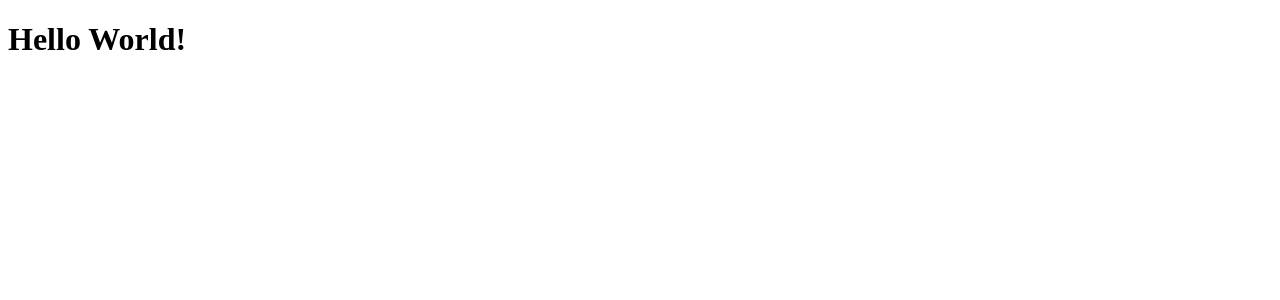
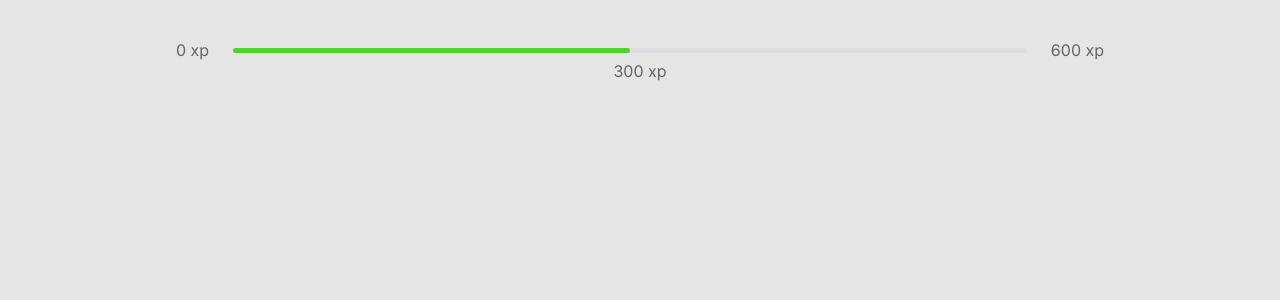
Before and after one commit to leosantosx/moveit, a React (Create React App) app: page / in a window 1280 px wide. Shown: the top 300 px of the page. Built offline with nearby package versions, Linux system fonts and the light colour scheme.

Commit message:
criando componente experienceBar

```diff
--- a/package.json
+++ b/package.json
@@ -17,7 +17,7 @@
     "web-vitals": "^1.0.1"
   },
   "scripts": {
-    "start": "react-scripts start",
+    "dev": "react-scripts start",
     "build": "react-scripts build",
     "test": "react-scripts test",
     "eject": "react-scripts eject"
--- a/public/index.html
+++ b/public/index.html
@@ -4,6 +4,8 @@
     <meta charset="utf-8" />
     <meta name="viewport" content="width=device-width, initial-scale=1" />
     <meta name="theme-color" content="#22ff99" />
+    <link rel="preconnect" href="https://fonts.gstatic.com">
+    <link href="https://fonts.googleapis.com/css2?family=Inter:wght@400;500;600&family=Rajdhani:wght@600&display=swap" rel="stylesheet">
     <title>Move.it</title>
   </head>
   <body>
--- a/src/App.tsx
+++ b/src/App.tsx
@@ -1,11 +1,15 @@
-import React from 'react';
+import React from 'react'
+import ExpererienceBar from './components/ExperienceBar/ExperienceBar';
+
+import './styles/global.css'
+import './styles/base.css'
 
 function App() {
   return (
-    <div className="App">
-      <h1>Hello World!</h1>
+    <div className="container">
+      <ExpererienceBar />
     </div>
   );
 }
 
-export default App;
+export default App
--- /dev/null
+++ b/src/components/ExperienceBar/ExperienceBar.tsx
@@ -0,0 +1,19 @@
+import React from 'react'
+import './style.css'
+
+const ExpererienceBar: React.FC = () => {
+    return (
+        <header className="experience-bar">
+            <span>0 xp</span>
+            <div>
+                <div style={{ width: '50%'}} />
+                <span className="current-experience"
+                    style={{ left: '50%' }}>300 xp</span>
+            </div>
+
+            <span>600 xp</span>
+        </header>
+    )
+}
+
+export default ExpererienceBar
--- /dev/null
+++ b/src/components/ExperienceBar/style.css
@@ -0,0 +1,24 @@
+.experience-bar {
+    display: flex;
+    align-items: center;
+    justify-content: center;
+}
+
+.experience-bar div{
+    flex: 1;
+    height: 5px;
+    margin: 0 1.5rem;
+    border-radius: 4px;
+    background-color: var(--gray-line);
+}
+
+.experience-bar > div > div{
+    margin: 0;
+    background-color: var(--green);
+}
+
+.experience-bar .current-experience{
+    position: absolute;
+    padding: 8px;
+    transform: translateX(-50%);
+}
--- /dev/null
+++ b/src/react-app-env.d.ts
@@ -0,0 +1 @@
+/// <reference types="react-scripts" />
--- /dev/null
+++ b/src/styles/base.css
@@ -0,0 +1,55 @@
+/* font-family: 'Rajdhani', sans-serif; */
+
+:root {
+    --white: #ffffff;
+    --background: #e5e5e5;
+    --gray-line: #dcdde0;
+    --text: #666666;
+    --text-highlight: #b3b9ff;
+    --title: #2e384d;
+    --red: #e83f5b;
+    --green: #4cd62b;
+    --blue: #5965e0;
+    --blue-dark: #4953b8;
+    --blue-twitter: #2aa9e0;
+}
+
+@media(max-width: 1080px){
+    html{
+        font-size: 93.75%;
+    }
+}
+
+@media(max-width: 720px){
+    html{
+        font-size: 87.5%;
+    }
+}
+
+body{
+    font-family: 'Inter', sans-serif;
+    background-color: var(--background);
+    color: var(--text);
+}
+
+body, button, input, textarea{
+    font: 400 1rem 'Inter', sans-serif;
+}
+
+button{
+    cursor: pointer;
+}
+
+a {
+    text-decoration: none;
+    color: inherit;
+}
+
+.container{
+    height: 100vh;
+    max-width: 992px;
+    margin: 0 auto;
+    padding: 2.5rem 2rem;
+    display: flex;
+    flex-direction: column;
+}
--- /dev/null
+++ b/src/styles/global.css
@@ -0,0 +1,5 @@
+* {
+    padding: 0;
+    margin: 0;
+    box-sizing: border-box;
+}
```
